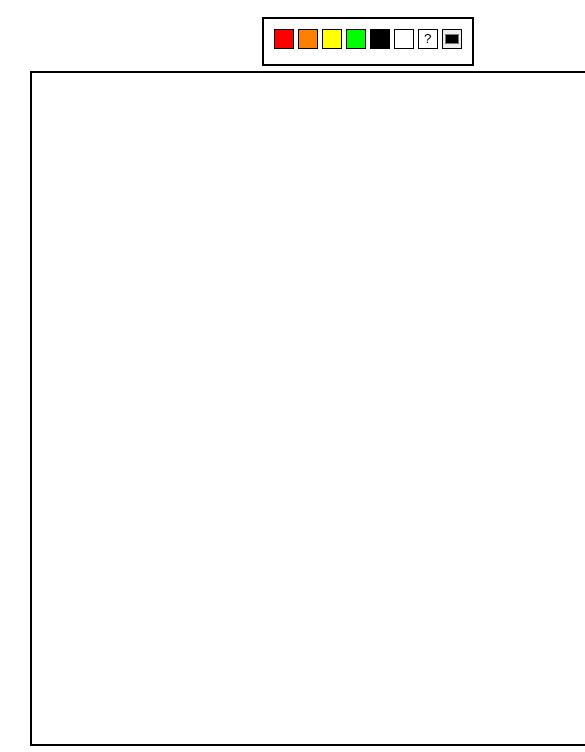
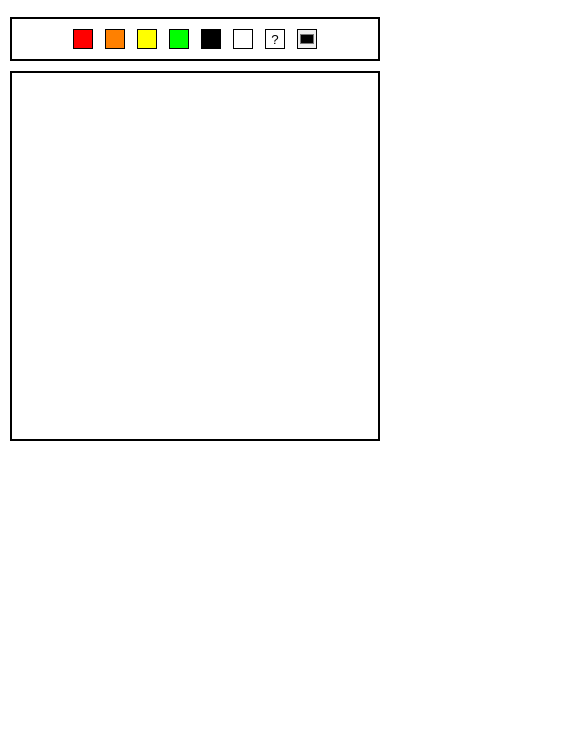
Before and after one commit to chailykevin/Etch-a-Sketch, a plain HTML site: page index.html in a window 390 px wide. Shown: the part 92-844 px from the top of the page, 585 px wide, since content can reach past the window. Drawn offline with Linux system fonts and the light colour scheme.

Commit message:
Fix styling to display on small screen size and desktop

```diff
--- a/style.css
+++ b/style.css
@@ -6,10 +6,8 @@
 
 body {
   height: 100vh;
-  width: 100%;
   display: flex;
   flex-direction: column;
-  min-width: 520px;
 }
 
 h1 {
@@ -19,18 +17,15 @@ h1 {
 
 .hero {
   display: flex;
-  gap: 5px;
-  flex-wrap: wrap;
+  gap: 10px;
   margin: 10px 30px;
   justify-content: center;
 }
 
 .colors {
+  width: 68px;
   border: 2px solid black;
   padding: 10px;
-  flex-grow: 0;
-  max-width: 68px;
-  max-height: 100%;
 }
 
 .colors button,
@@ -75,16 +70,12 @@ h1 {
 #container {
   display: flex;
   flex-wrap: wrap;
-  flex: 0 1 auto;
-  min-height: 80vh;
-  min-width: 80vh;
-  aspect-ratio: 1/1;
   border: 2px solid black;
-  overflow: auto;
+  width: 460px;
+  height: 460px;
 }
 
 div {
-  flex: auto;
   padding: 0px;
   margin: 0px;
 }
@@ -124,24 +115,22 @@ div {
 
 @media (max-width: 628px) {
   .hero {
+    display: flex;
     flex-direction: column;
     justify-content: center;
     align-items: center;
   }
 
   .hero .colors {
-    max-width: 345px;
+    display: flex;
     justify-content: center;
     align-items: center;
+    gap: 12px;
+    width: 370px;
   }
 
-  .hero .colors button#random {
-    position: relative;
-    top: -5px;
-  }
-
-  .hero .colors input {
-    position: relative;
-    top: -4px;
+  #container {
+    width: 370px;
+    height: 370px;
   }
 }
```
